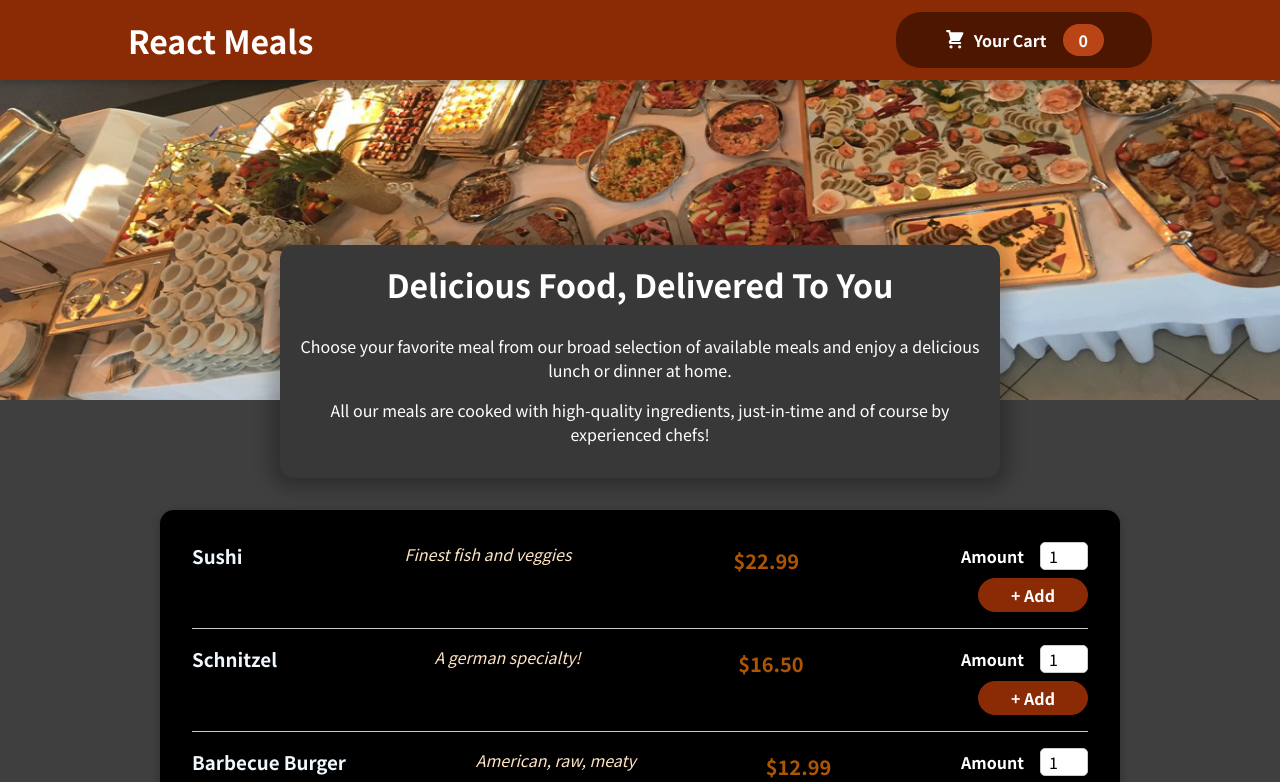
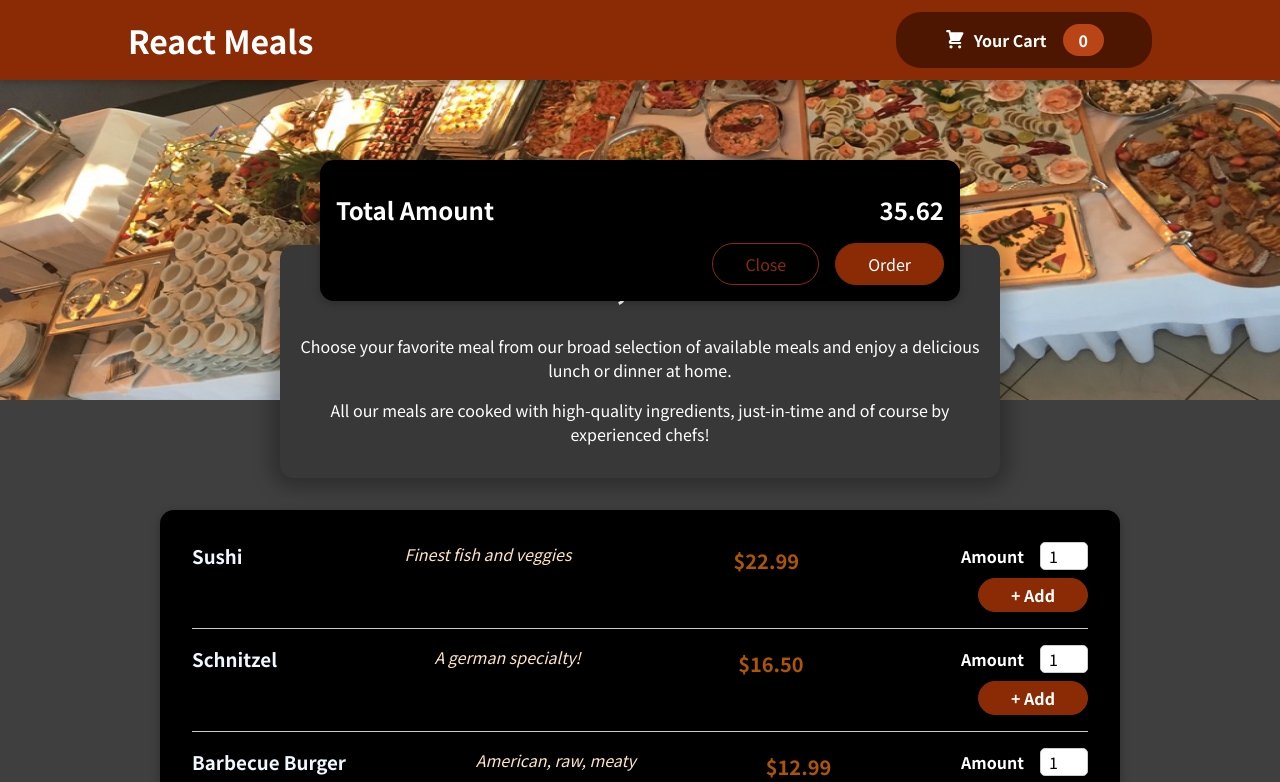
Before and after one commit to adithyathejas/foodOrderApp, a JavaScript app: page / in a window 1280 px wide. Shown: the top 782 px of the page. Built offline with nearby package versions, Linux system fonts and the light colour scheme.

Commit message:
created static cart

```diff
--- a/public/index.html
+++ b/public/index.html
@@ -28,6 +28,7 @@
   </head>
   <body>
     <noscript>You need to enable JavaScript to run this app.</noscript>
+    <div id="overlays"></div>
     <div id="root"></div>
     <!--
       This HTML file is a template.
--- a/src/App.js
+++ b/src/App.js
@@ -1,9 +1,11 @@
 import Header from "./components/Layout/Header";
 import Meals from "./Meals/Meals";
+import Cart from "./components/Cart/Cart";
 
 function App() {
   return (
     <>
+     <Cart/>
       <Header></Header>
       <main>
         <Meals></Meals>
--- /dev/null
+++ b/src/components/Cart/Cart.js
@@ -0,0 +1,27 @@
+import classes from "./Cart.module.css";
+import Modal from "../UI/Modal";
+
+const Cart = (props) => {
+  const CartItems = [{ id: "c1", name: "Sushi", amount: 2, price: 12.99 }].map(
+    (item) => {
+      <li>{item.name}</li>;
+    }
+  );
+
+
+  return (
+    <Modal>
+      {CartItems}
+      <div className={classes.total}>
+        <span>Total Amount</span>
+        <span>35.62</span>
+      </div>
+      <div className={classes.actions}>
+        <button className={classes["button--alt"]}>Close</button>
+        <button className={classes.button}>Order</button>
+      </div>
+    </Modal>
+  );
+};
+
+export default Cart;
--- /dev/null
+++ b/src/components/Cart/Cart.module.css
@@ -0,0 +1,47 @@
+.cart-items {
+    list-style: none;
+    margin: 0;
+    padding: 0;
+    max-height: 20rem;
+    overflow: auto;
+  }
+
+  .total {
+    display: flex;
+    justify-content: space-between;
+    align-items: center;
+    font-weight: bold;
+    font-size: 1.5rem;
+    margin: 1rem 0;
+    color: white;
+  }
+
+  .actions {
+    text-align: right;
+  }
+
+  .actions button {
+    font: inherit;
+    cursor: pointer;
+    background-color: transparent;
+    border: 1px solid #8a2b06;
+    padding: 0.5rem 2rem;
+    border-radius: 25px;
+    margin-left: 1rem;
+  }
+
+  .actions button:hover,
+  .actions button:active {
+    background-color: #5a1a01;
+    border-color: #5a1a01;
+    color: rgb(246, 6, 6);
+  }
+
+  .actions .button--alt {
+    color: #8a2b06;
+  }
+
+  .actions .button {
+    background-color: #8a2b06;
+    color: white;
+  }
--- /dev/null
+++ b/src/components/UI/Modal.js
@@ -0,0 +1,27 @@
+import classes from './Modal.module.css'
+import ReactDOM  from 'react-dom';
+
+const Backdrop = props => {
+    return <div className={classes.Backdrop}></div>
+}
+
+const ModalOverlay = props => {
+    return <div className={classes.modal}>
+        <div className={classes.content}>{props.children}</div>
+    </div>
+
+};
+
+const portalElement = document.getElementById('overlays')
+const Modal = props => {
+    return <>
+    {ReactDOM.createPortal(<Backdrop/>,portalElement)}
+    {ReactDOM.createPortal(<ModalOverlay>{props.children}</ModalOverlay>,portalElement)}
+    </>
+
+}
+
+
+
+
+export default Modal;
--- /dev/null
+++ b/src/components/UI/Modal.module.css
@@ -0,0 +1,40 @@
+.backdrop {
+    position: fixed;
+    top: 0;
+    left: 0;
+    width: 100%;
+    height: 100vh;
+    z-index: 20;
+    background-color: rgba(0, 0, 0, 0.75);
+  }
+
+  .modal {
+    position: fixed;
+    top: 20vh;
+    left: 5%;
+    width: 90%;
+    background-color: rgb(0, 0, 0);
+    padding: 1rem;
+    border-radius: 14px;
+    box-shadow: 0 2px 8px rgba(0, 0, 0, 0.25);
+    z-index: 30;
+    animation: slide-down 300ms ease-out forwards;
+  }
+
+  @media (min-width: 768px) {
+    .modal {
+      width: 40rem;
+      left: calc(50% - 20rem);
+    }
+  }
+
+  @keyframes slide-down {
+    from {
+      opacity: 0;
+      transform: translateY(-3rem);
+    }
+    to {
+      opacity: 1;
+      transform: translateY(0);
+    }
+  }
```
